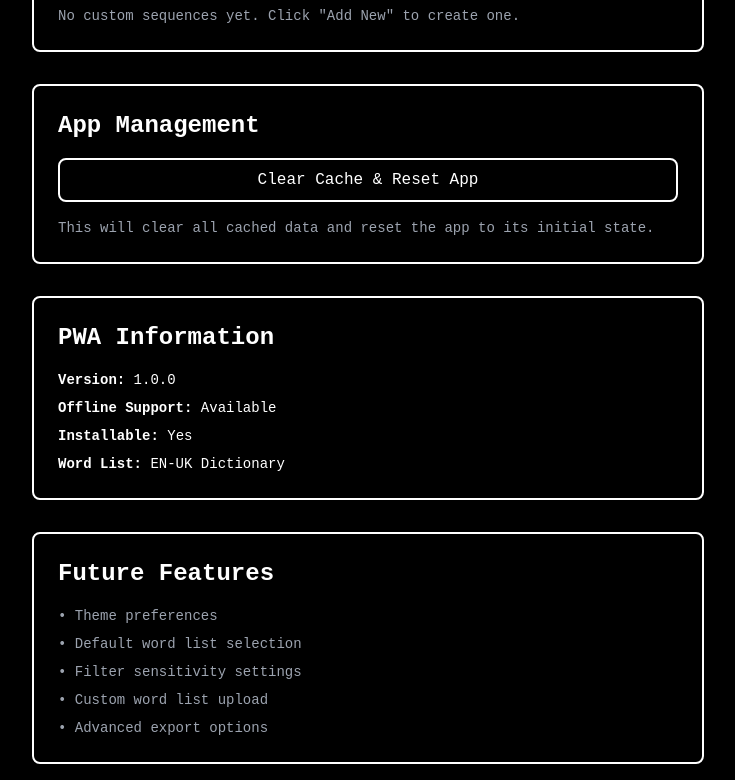
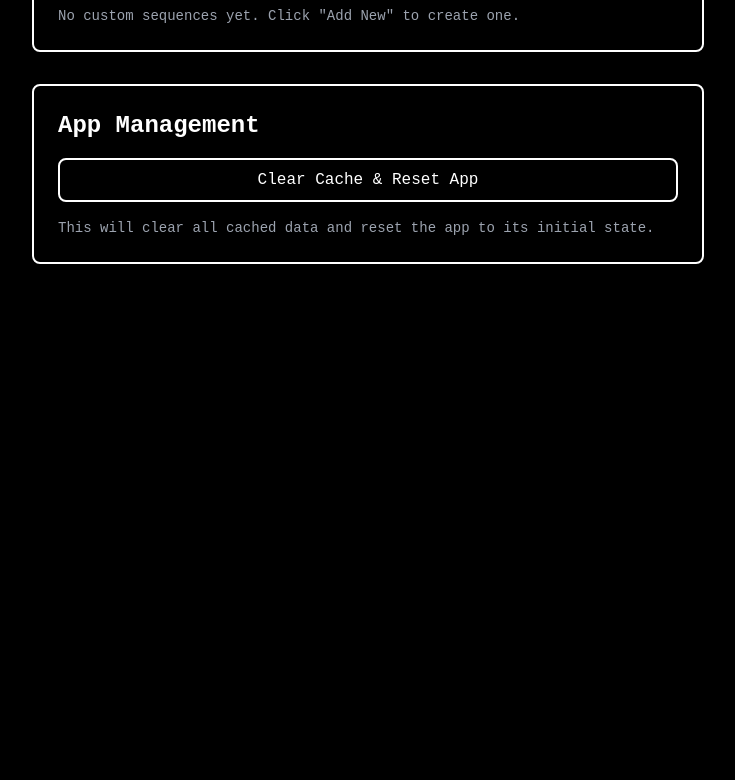
Before and after one commit to AndyHJay83/grail-binary, a React (Vite) app: page /settings in a window 1280 px wide. Shown: the part 636-1416 px from the top of the page, without its empty margins (272-1007 px from the left). After the commit the page ends 916 px from the top, so only its background shows below. Built offline with nearby package versions, Linux system fonts and the light colour scheme.

Commit message:
Update SettingsPage.tsx

```diff
--- a/src/pages/SettingsPage.tsx
+++ b/src/pages/SettingsPage.tsx
@@ -107,31 +107,6 @@ const SettingsPage: React.FC = () => {
             </div>
           </div>
         </div>
-
-        {/* PWA Information */}
-        <div className="bg-black border-2 border-white rounded-lg p-6">
-          <h2 className="text-2xl font-bold mb-4">PWA Information</h2>
-
-          <div className="space-y-2 text-sm">
-            <p><strong>Version:</strong> 1.0.0</p>
-            <p><strong>Offline Support:</strong> Available</p>
-            <p><strong>Installable:</strong> Yes</p>
-            <p><strong>Word List:</strong> EN-UK Dictionary</p>
-          </div>
-        </div>
-
-        {/* Future Settings Placeholder */}
-        <div className="bg-black border-2 border-white rounded-lg p-6">
-          <h2 className="text-2xl font-bold mb-4">Future Features</h2>
-
-          <div className="space-y-2 text-sm text-gray-400">
-            <p>• Theme preferences</p>
-            <p>• Default word list selection</p>
-            <p>• Filter sensitivity settings</p>
-            <p>• Custom word list upload</p>
-            <p>• Advanced export options</p>
-          </div>
-        </div>
       </div>
     </div>
   );
```
